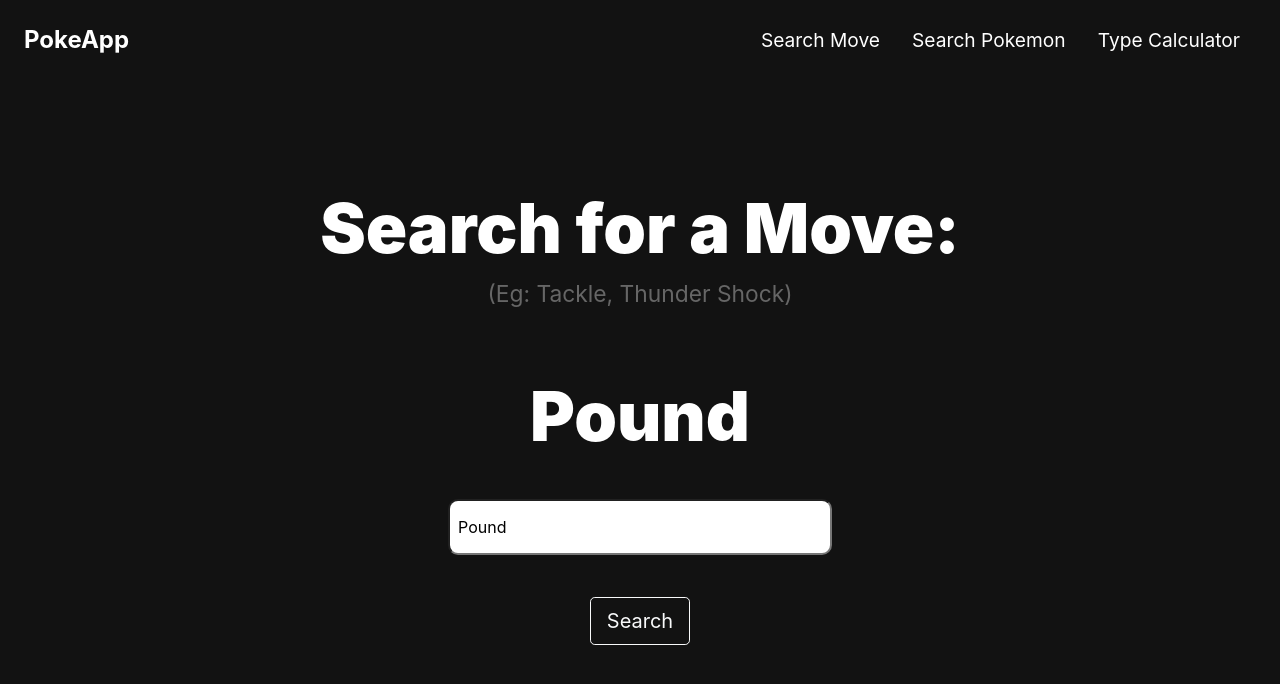
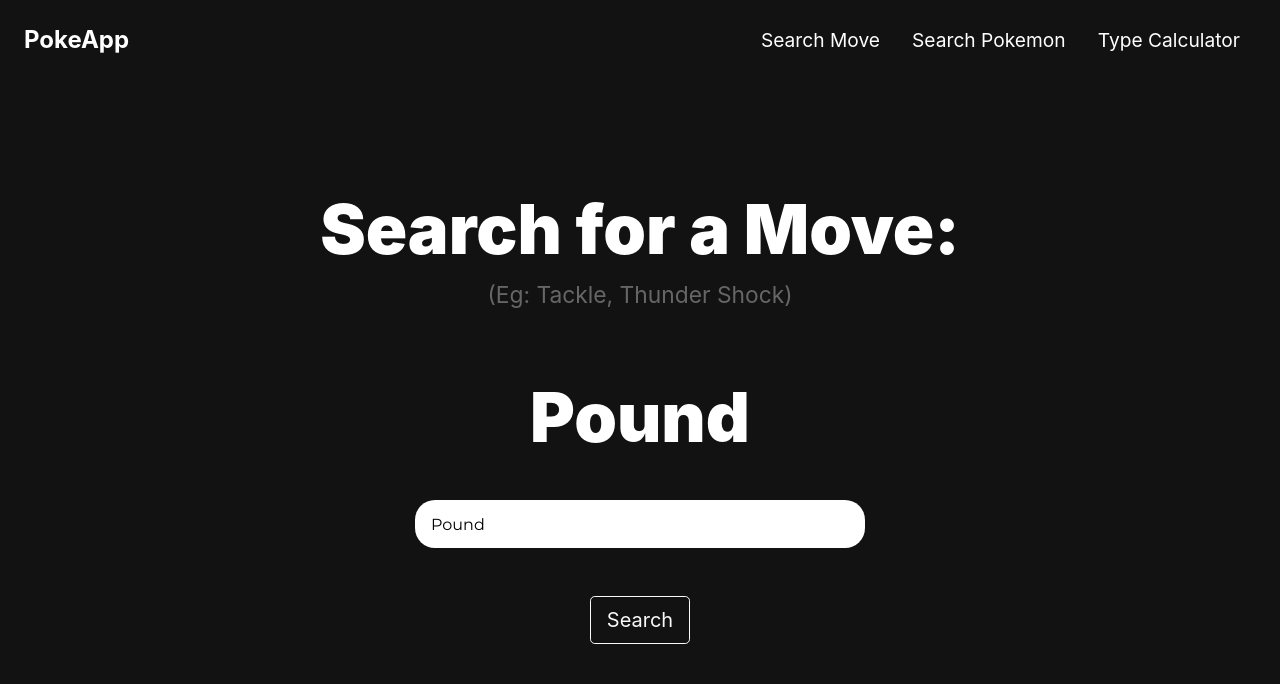
Before and after one commit to TheRoro/PokeApp, a React (Create React App) app: page /move in a window 1280 px wide. Shown: the top 684 px of the page. Built offline with nearby package versions, Linux system fonts and the light colour scheme.

Commit message:
⚡ Updated Search Engine
Updated list size to 10, order of results and styles 🎨.

```diff
--- a/src/Components/Tools/AutoComplete/Autocomplete.css
+++ b/src/Components/Tools/AutoComplete/Autocomplete.css
@@ -1,23 +1,35 @@
-/* .search {
-    width: 30rem;
-    margin: 10rem auto 2rem auto;
-    text-align: right;
-    position: relative;
-  } */
-  .search-box {
-    min-width: 207px;
-    max-width: 400px;
-    height: 7vh;
+  .search-box-curved {
+    min-width: 237px;
+    width: 42vw;
+    max-width: 450px;
+    height: 6vh;
     min-height: 10px;
     max-height: 65px;
-    border-radius: 10px;
+    border-radius: 20px 20px 20px 20px;
+    font-size: 1rem;
+    font-family: 'Montserrat', sans-serif;
+    padding: 0.5rem 0.5rem 0.5rem 1rem;
+    transition: width 0.3s;
+    border: none;
+  }
+  .search-box-curved:focus {
+    outline: none;
+  }
+  .search-box {
+    min-width: 237px;
+    width: 42vw;
+    max-width: 450px;
+    height: 6vh;
+    min-height: 10px;
+    max-height: 65px;
+    border-radius: 20px 20px 0px 0px;
     font-size: 1rem;
     padding: 0.5rem;
     transition: width 0.3s;
+    border: none;
   }
   .search-box:focus {
     outline: none;
-    /* border: 4px solid #08a1b6; */
   }
 
   .search-div{
@@ -32,9 +44,8 @@
   ul.options {
     min-width: 200px;
     max-width: 400px;
-    height: 7vh;
     min-height: 10px;
-    max-height: 65px;
+    max-height: 374px;
     display: block;
     list-style: none;
     transition: width 0.3s;
@@ -43,11 +54,15 @@
   }
 
   ul.options li {
+    min-width: 237px;
+    width: 42vw;
+    max-width: 450px;
+    height: 4.5vh;
     color: #000;
     display: block;
     background: white;
     border-radius: 0px;
-    font-size: 1rem;
+    font-size: 0.9rem;
     padding: 0.5rem;
     transition: width 0.3s;
   }
@@ -58,9 +73,21 @@
   }
 
   ul.options li.option-active {
-    background: whitesmoke;
-    font-size: 1rem;
-    color: #03dac5;
+    min-width: 237px;
+    width: 42vw;
+    max-width: 450px;
+    height: 4.5vh;
+    /* background: whitesmoke; */
+    font-size: 0.9rem;
+    /* font-weight: 500; */
+    /* color: #03dac5; */
+  }
+  ul.options li.last-option {
+    min-width: 237px;
+    width: 42vw;
+    max-width: 450px;
+    height: 4.5vh;
+    border-radius: 0px 0px 20px 20px;
   }
   .no-options {
     margin-left: 1rem;
--- a/src/Components/Tools/AutoComplete/Autocomplete.jsx
+++ b/src/Components/Tools/AutoComplete/Autocomplete.jsx
@@ -21,16 +21,31 @@ export class Autocomplete extends Component {
     const { options } = this.props;
     const userInput = e.currentTarget.value;
     this.props.onChangeValue(userInput);
-    const filteredOptions = options.filter(
-      (optionName) =>
-        optionName.toLowerCase().indexOf(userInput.toLowerCase()) === 0
-    );
-    options.forEach((optionName) => {
-      if(optionName.toLowerCase().indexOf(userInput.toLowerCase()) !== 0 &&
-        optionName.toLowerCase().indexOf(userInput.toLowerCase()) > -1) {
-          filteredOptions.push(optionName);
-        }
-    });
+    const filteredOptions = [];
+    var size = 10;
+    let cont = 0;
+    let i = 0;
+    //Initial value
+    while(cont < size && i < options.length) {
+      if(options[i].toLowerCase().indexOf(userInput.toLowerCase()) === 0){
+        filteredOptions.push(options[i]);
+        console.log(options[i]);
+        cont++;
+      }
+      i++;
+    }
+    //Contains value
+    i = 0;
+    while(cont < size && i < options.length) {
+      if(options[i].toLowerCase().indexOf(userInput.toLowerCase()) !== 0 &&
+        options[i].toLowerCase().indexOf(userInput.toLowerCase()) > -1){
+        filteredOptions.push(options[i]);
+        console.log(options[i]);
+        cont++;
+      }
+      i++;
+    }
+
     this.setState({
       activeOption: 0,
       filteredOptions,
@@ -46,7 +61,10 @@ export class Autocomplete extends Component {
       showOptions: false,
       userInput: e.currentTarget.innerText
     });
-    this.props.onChangeValue(e.currentTarget.innerText.toLowerCase());
+    if(e.currentTarget.innerText.toLowerCase())
+      this.props.onChangeValue(e.currentTarget.innerText.toLowerCase(), 13);
+    else
+      this.props.onChangeValue(this.state.userInput, 13);
   };
   onKeyDown = (e) => {
     const { activeOption, filteredOptions } = this.state;
@@ -57,17 +75,26 @@ export class Autocomplete extends Component {
         showOptions: false,
         userInput: filteredOptions[activeOption]
       });
-      this.props.onChangeValue(filteredOptions[activeOption]);
+      if(filteredOptions[activeOption])
+        this.props.onChangeValue(filteredOptions[activeOption], e.keyCode);
+      else
+        this.props.onChangeValue(this.state.userInput, e.keyCode);
     } else if (e.keyCode === 38) {
       if (activeOption === 0) {
         return;
       }
-      this.setState({ activeOption: activeOption - 1 });
+      this.setState({
+        activeOption: activeOption - 1,
+        userInput: filteredOptions[activeOption]
+      });
     } else if (e.keyCode === 40) {
       if (activeOption === filteredOptions.length - 1) {
         return;
       }
-      this.setState({ activeOption: activeOption + 1 });
+      this.setState({
+        activeOption: activeOption + 1,
+        userInput: filteredOptions[activeOption]
+      });
     }
   };
 
@@ -89,6 +116,9 @@ export class Autocomplete extends Component {
               if (index === activeOption) {
                 className = 'option-active';
               }
+              if (index === filteredOptions.length -1) {
+                className = 'last-option'
+              }
               return (
                 <li className={className} key={optionName} onClick={onClick}>
                   {optionName}
@@ -108,13 +138,24 @@ export class Autocomplete extends Component {
     return (
       <React.Fragment>
         <div className="search-div">
+          { this.state.userInput === '' ||
+          this.state.userInput === undefined ||
+          this.state.filteredOptions.length === 0 ?
+          <input
+            type="text"
+            className="search-box-curved"
+            onChange={onChange}
+            onKeyDown={onKeyDown}
+            value={userInput}
+          />
+          :
           <input
             type="text"
             className="search-box"
             onChange={onChange}
             onKeyDown={onKeyDown}
             value={userInput}
-          />
+          />}
         </div>
         {optionList}
       </React.Fragment>
```
